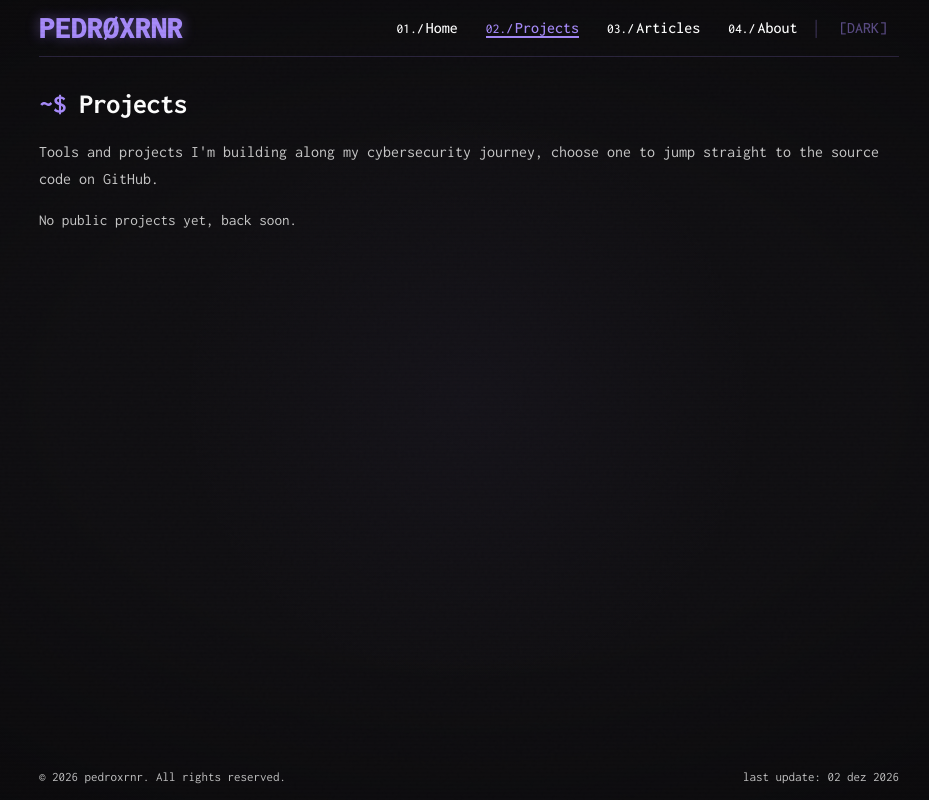
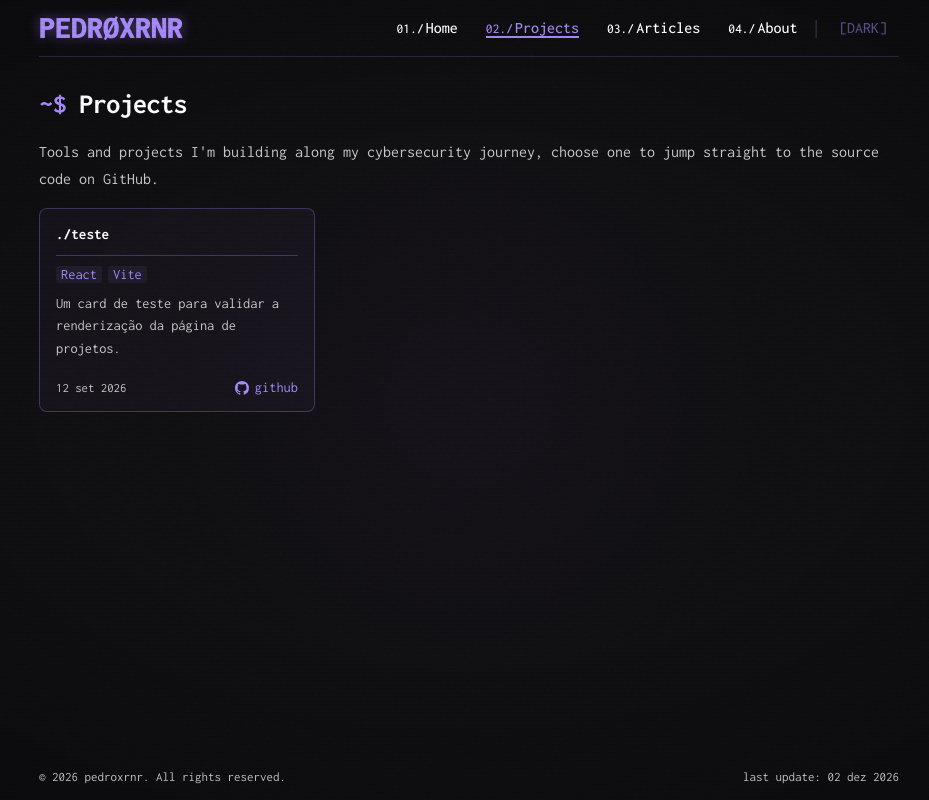
Before and after one commit to pedroxrnr/pedroxrnr.space, a React (Vite) app: page /projects in a window 1280 px wide. Shown: the whole page, without its empty margins (171-1100 px from the left). Built offline with nearby package versions, Linux system fonts and the light colour scheme.

Commit message:
fix(pages): guard window in NotFound, harden Projects rendering

```diff
--- a/src/data/projects.js
+++ b/src/data/projects.js
@@ -1,9 +1,9 @@
 export const projects = [
-  // {
-  //   name: 'novo-teste',
-  //   desc: 'Um card de teste para validar a renderização da página de projetos.',
-  //   tech: ['React', 'Vite'],
-  //   date: '12 set 2026',
-  //   repo: 'https://github.com/pedroxrnr/',
-  // }
+  {
+    name: 'teste',
+    desc: 'Um card de teste para validar a renderização da página de projetos.',
+    tech: ['React', 'Vite'],
+    date: '12 set 2026',
+    repo: 'https://github.com/pedroxrnr/',
+  }
 ]
--- a/src/pages/NotFound.jsx
+++ b/src/pages/NotFound.jsx
@@ -4,9 +4,11 @@ import useDocumentTitle from '../hooks/useDocumentTitle'
 export default function NotFound() {
   useDocumentTitle('404 — Not Found')
 
+  const path = typeof window !== 'undefined' ? window.location.pathname : ''
+
   return (
     <section className="content">
-      <h2><span className="prompt">~$</span> command not found: {window.location.pathname}</h2>
+      <h2><span className="prompt">~$</span> command not found: {path}</h2>
 
       <p>
         The page you're looking for doesn't exist.
--- a/src/pages/Projects.jsx
+++ b/src/pages/Projects.jsx
@@ -29,7 +29,7 @@ export default function Projects() {
 
       <div className="projects-grid">
         {projects.length === 0 ? (
-          <p className="projects-empty">No public projects yet, back soon.</p>
+          <p className="projects-empty">No public projects yet, check back soon.</p>
         ) : (
           projects.map((project) => (
             <article className="project-card" key={project.name}>
@@ -43,7 +43,7 @@ export default function Projects() {
                 <div className="project-body">
                   <h3 className="project-title">./{project.name}</h3>
                   <div className="project-tech">
-                    {project.tech.map((tech) => (
+                    {(project.tech ?? []).map((tech) => (
                       <code key={tech}>{tech}</code>
                     ))}
                   </div>
```
